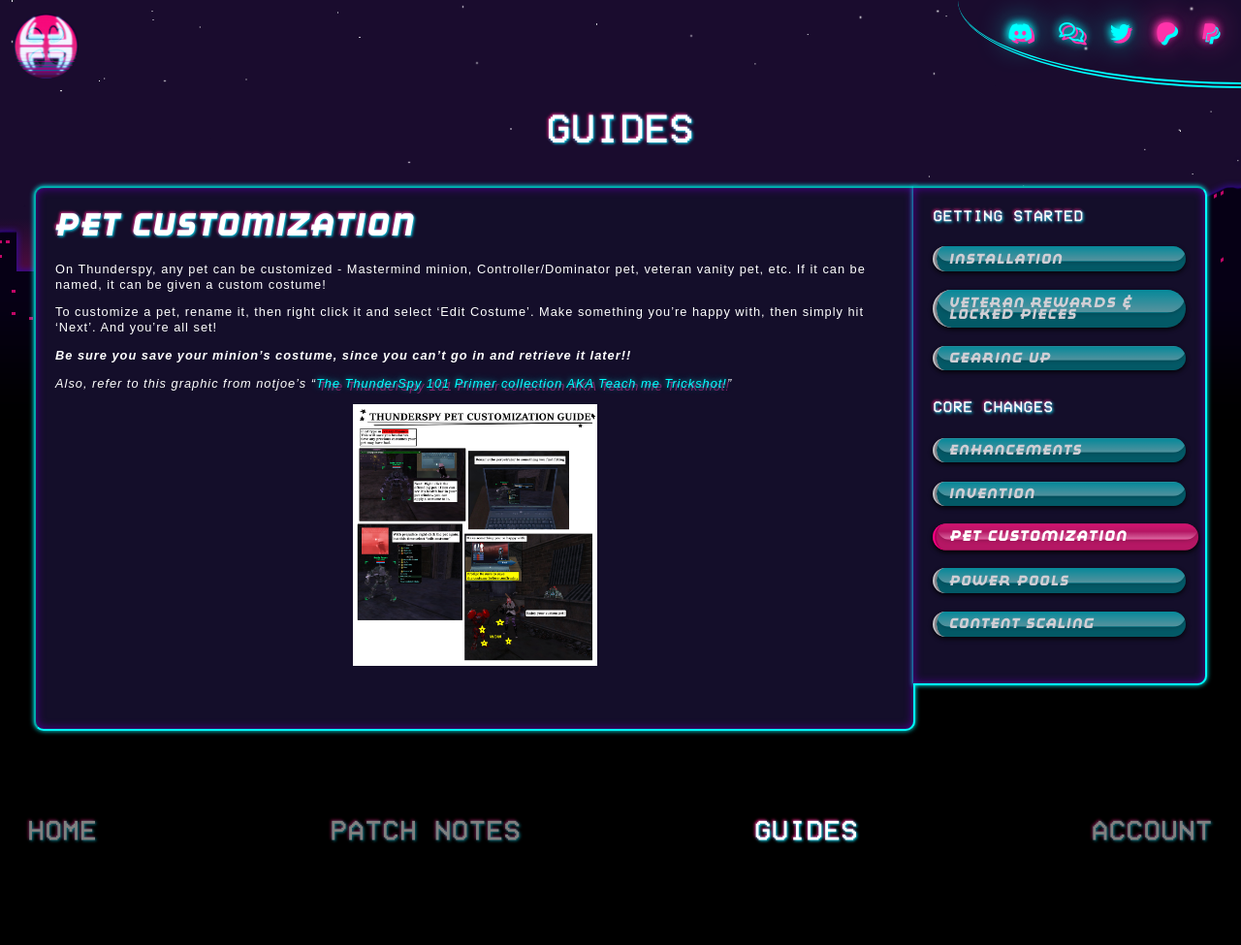
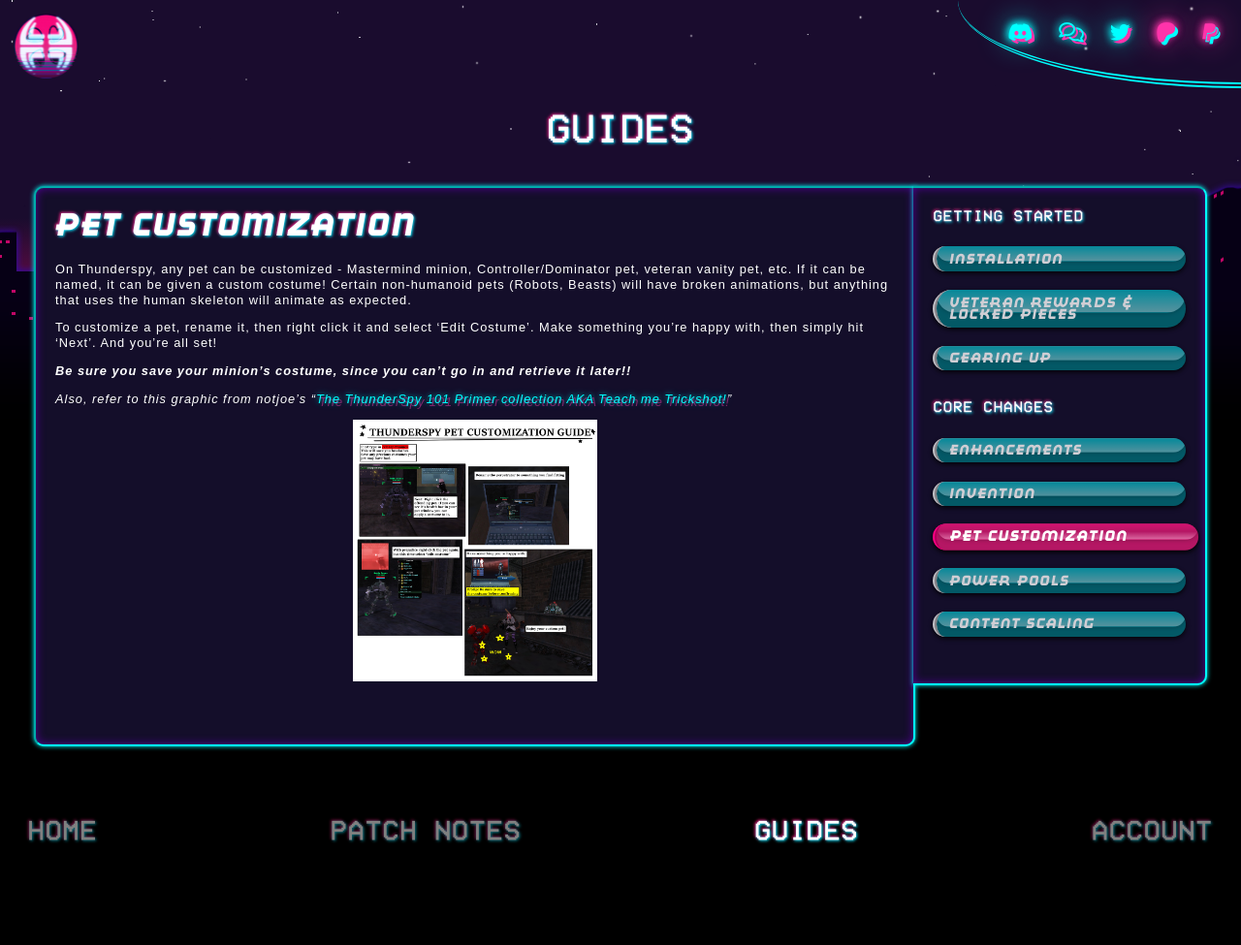
Before and after one commit to crekulon/tspy, a Jekyll site: the page built from _guides/pet-customization.md, in a window 1280 px wide. Shown: the whole page at 97% size. Built offline with Jekyll 4.4.1, drawn with Linux system fonts in a browser that asks for light colours; nearby versions of some CDN libraries.

Commit message:
Update Guides “pet-customization”

```diff
--- a/_guides/pet-customization.md
+++ b/_guides/pet-customization.md
@@ -3,7 +3,7 @@
 order: 1
 title: Pet Customization
 ---
-On Thunderspy, any pet can be customized - Mastermind minion, Controller/Dominator pet, veteran vanity pet, etc. If it can be named, it can be given a custom costume!
+On Thunderspy, any pet can be customized - Mastermind minion, Controller/Dominator pet, veteran vanity pet, etc. If it can be named, it can be given a custom costume! Certain non-humanoid pets (Robots, Beasts) will have broken animations, but anything that uses the human skeleton will animate as expected.
 
 To customize a pet, rename it, then right click it and select 'Edit Costume'. Make something you're happy with, then simply hit 'Next'. And you're all set!
 
```
